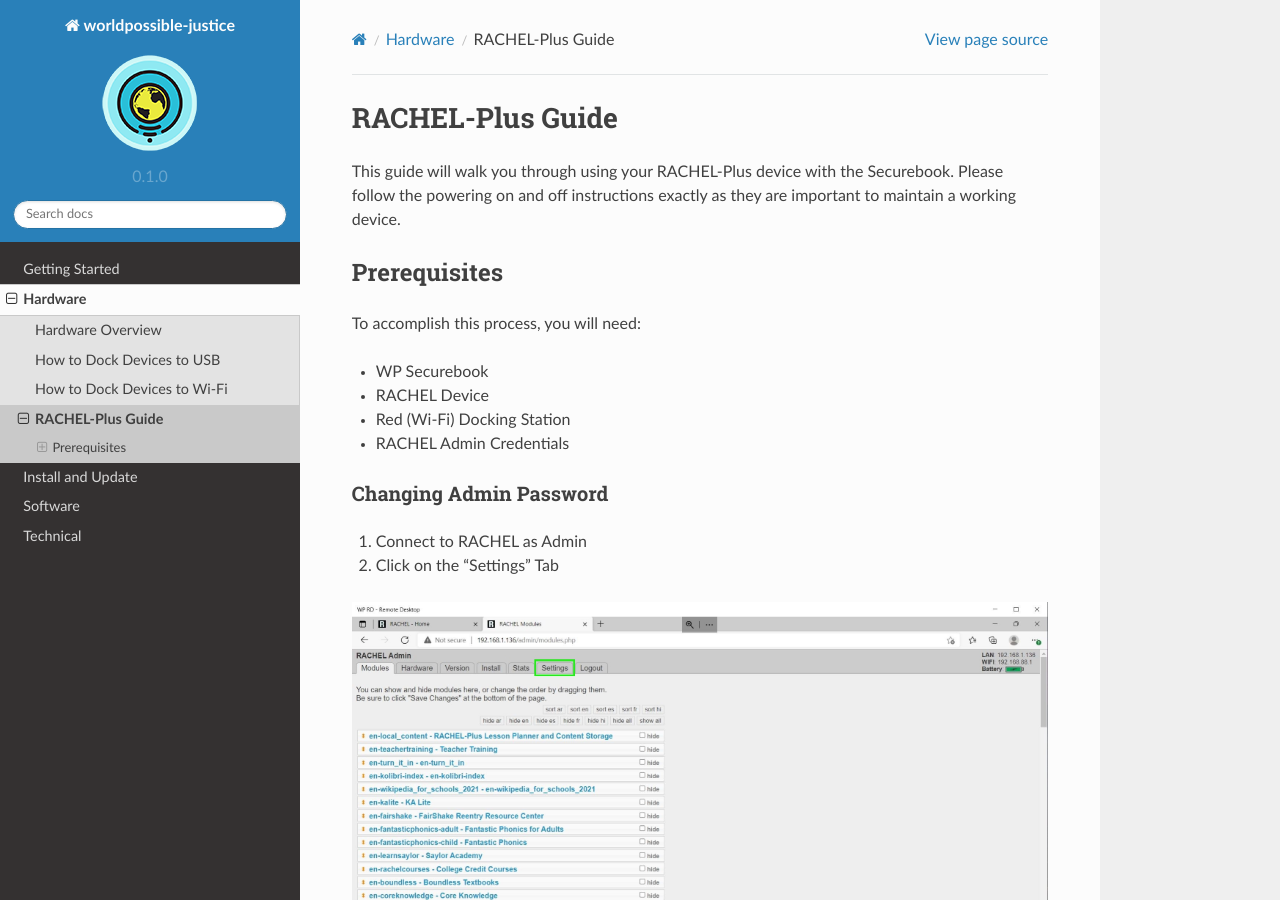
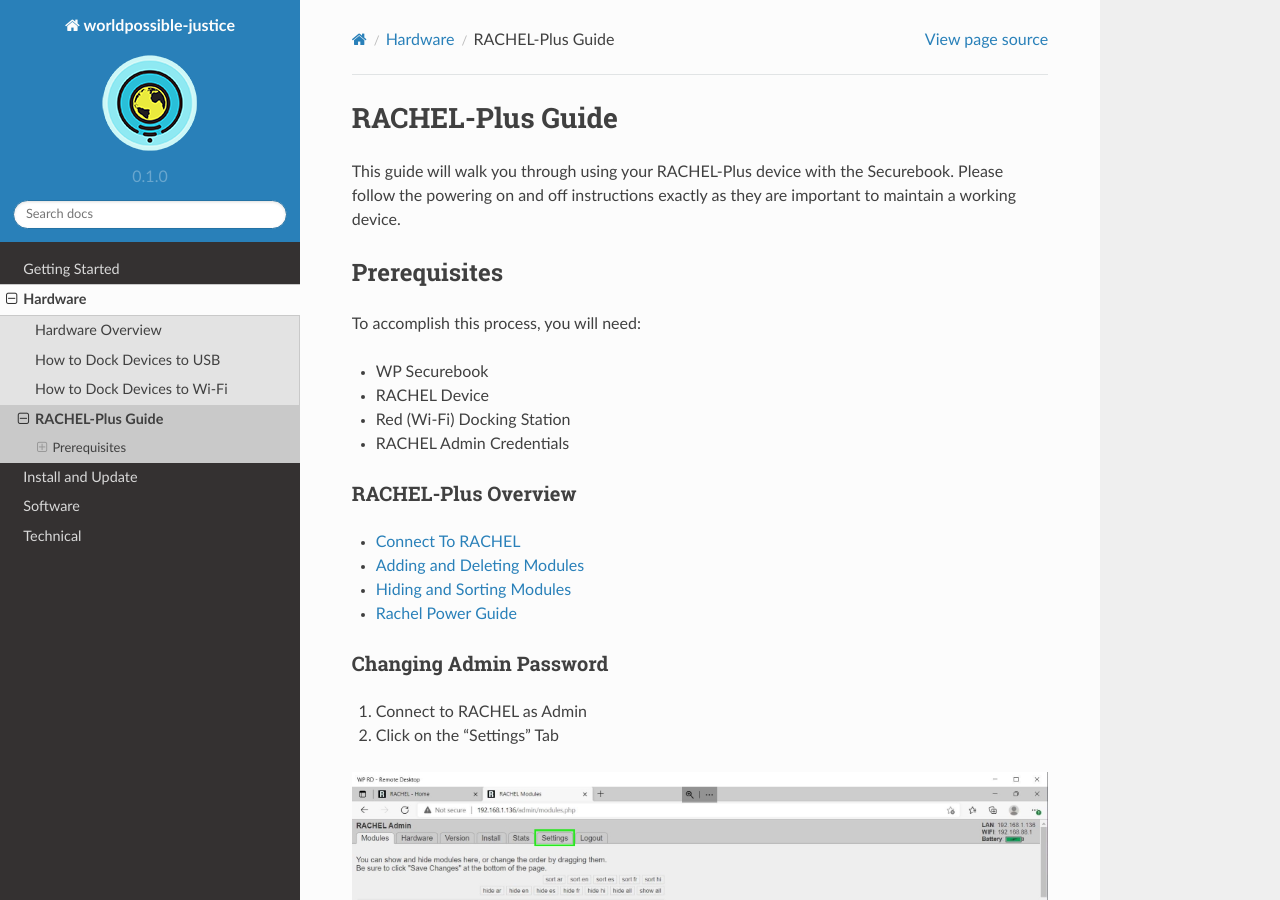
Before and after one commit to worldpossible/endless-docs, a Sphinx documentation site: the page built from docs/source/hardware/rachel_plus.rst, in a window 1280 px wide and 900 px high. Built offline with Sphinx 7.4.7 and the Read the Docs theme 2.0.0, drawn with Linux system fonts in a browser that asks for light colours; pages that are not in the unit, such as notebooks, are missing from menus.

Commit message:
Update rachel_plus.rst

```diff
--- a/docs/source/hardware/rachel_plus.rst
+++ b/docs/source/hardware/rachel_plus.rst
@@ -15,6 +15,17 @@ To accomplish this process, you will need:
 * Red (Wi-Fi) Docking Station
 * RACHEL Admin Credentials
 
+RACHEL-Plus Overview
+====================
+
+.. toctree::
+    :maxdepth: 1
+
+    connect_to_rachel
+    adding_and_deleting_modules
+    hiding_and_sorting_modules
+    rachel_power_guide
+
 Changing Admin Password
 =======================
 
```
